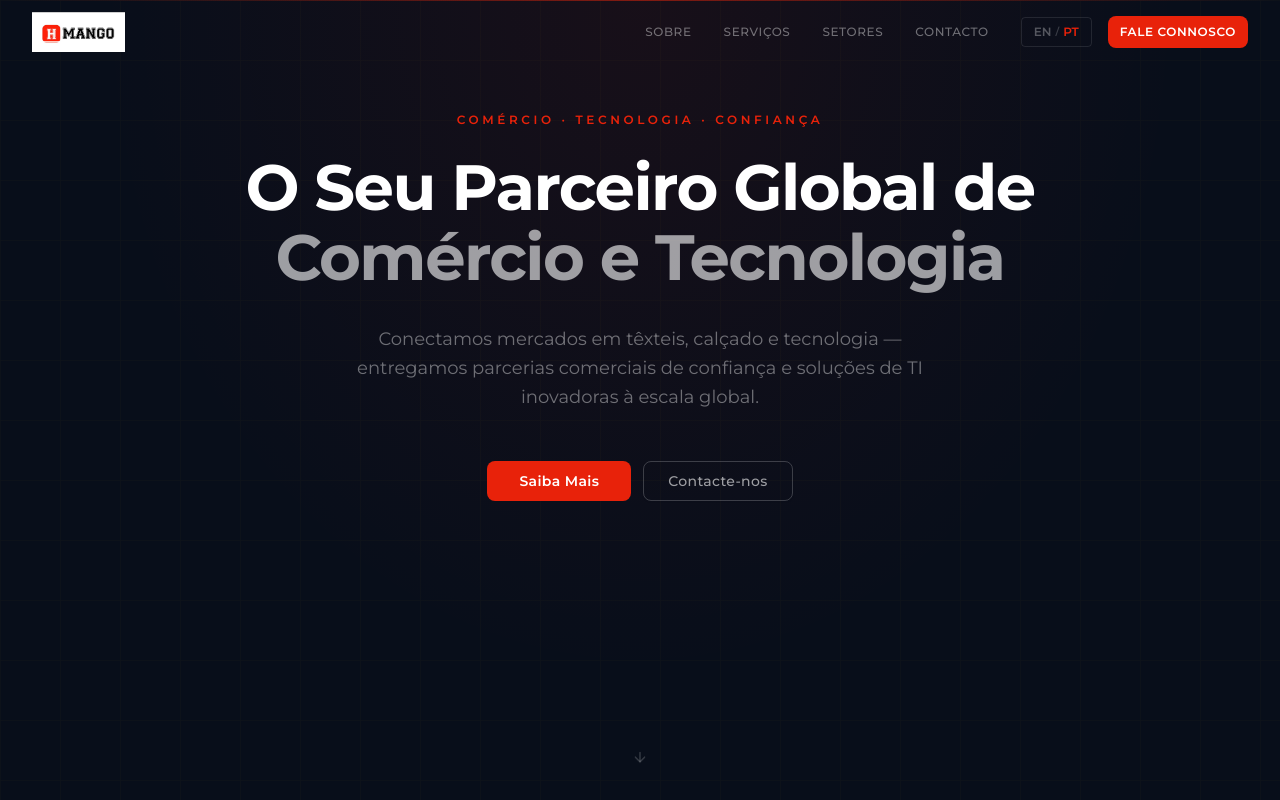
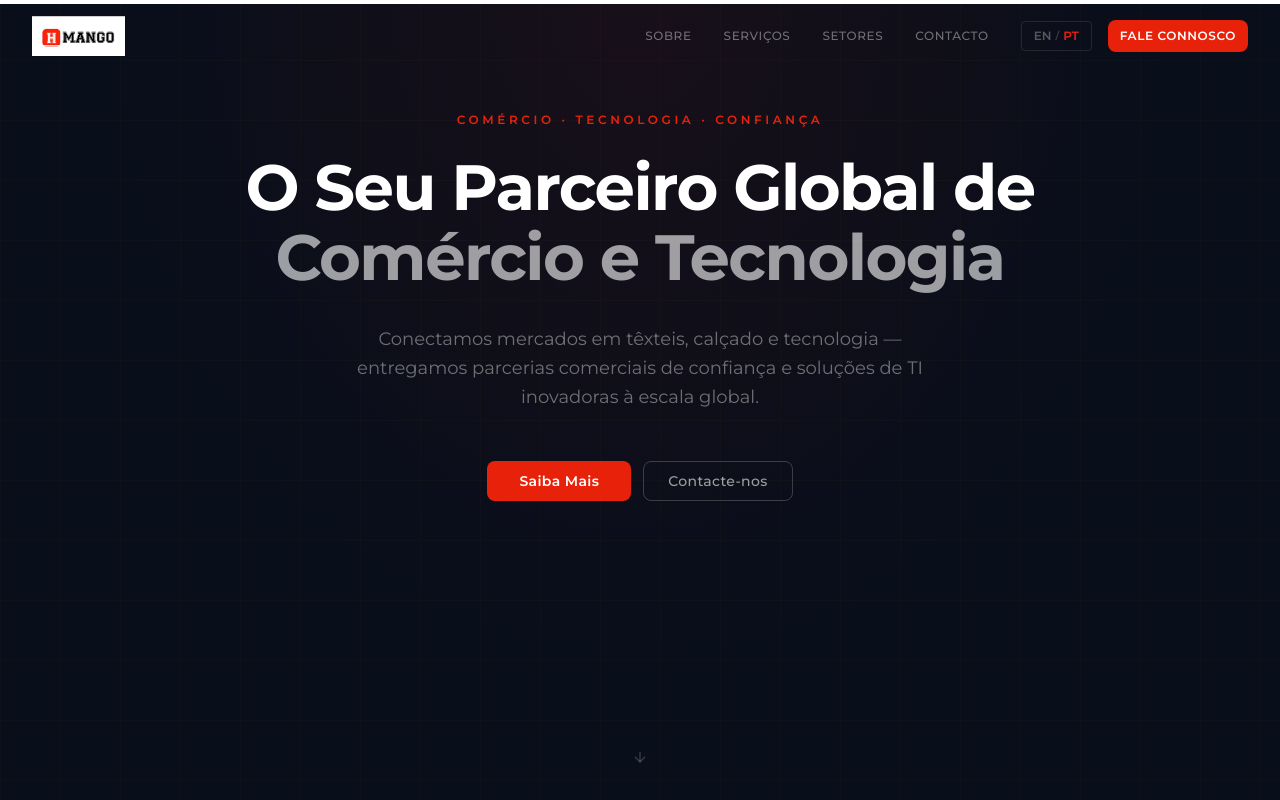
Before and after one commit to hugotorres10/happy-mango, a Next.js app: page / in a window 1280 px wide. Shown: the top 800 px of the page. Built offline with nearby package versions, Linux system fonts and the light colour scheme.

Commit message:
feat: white accent bar at top of page

```diff
--- a/src/components/header.tsx
+++ b/src/components/header.tsx
@@ -34,6 +34,8 @@ export function Header() {
           : "bg-transparent"
       )}
     >
+      {/* White accent bar at very top */}
+      <div className="h-1 w-full bg-white" />
       <div className="mx-auto flex h-16 max-w-7xl items-center justify-between px-6 lg:px-8">
         {/* Logo — no white box */}
         <a href="#" className="flex items-center">
```
